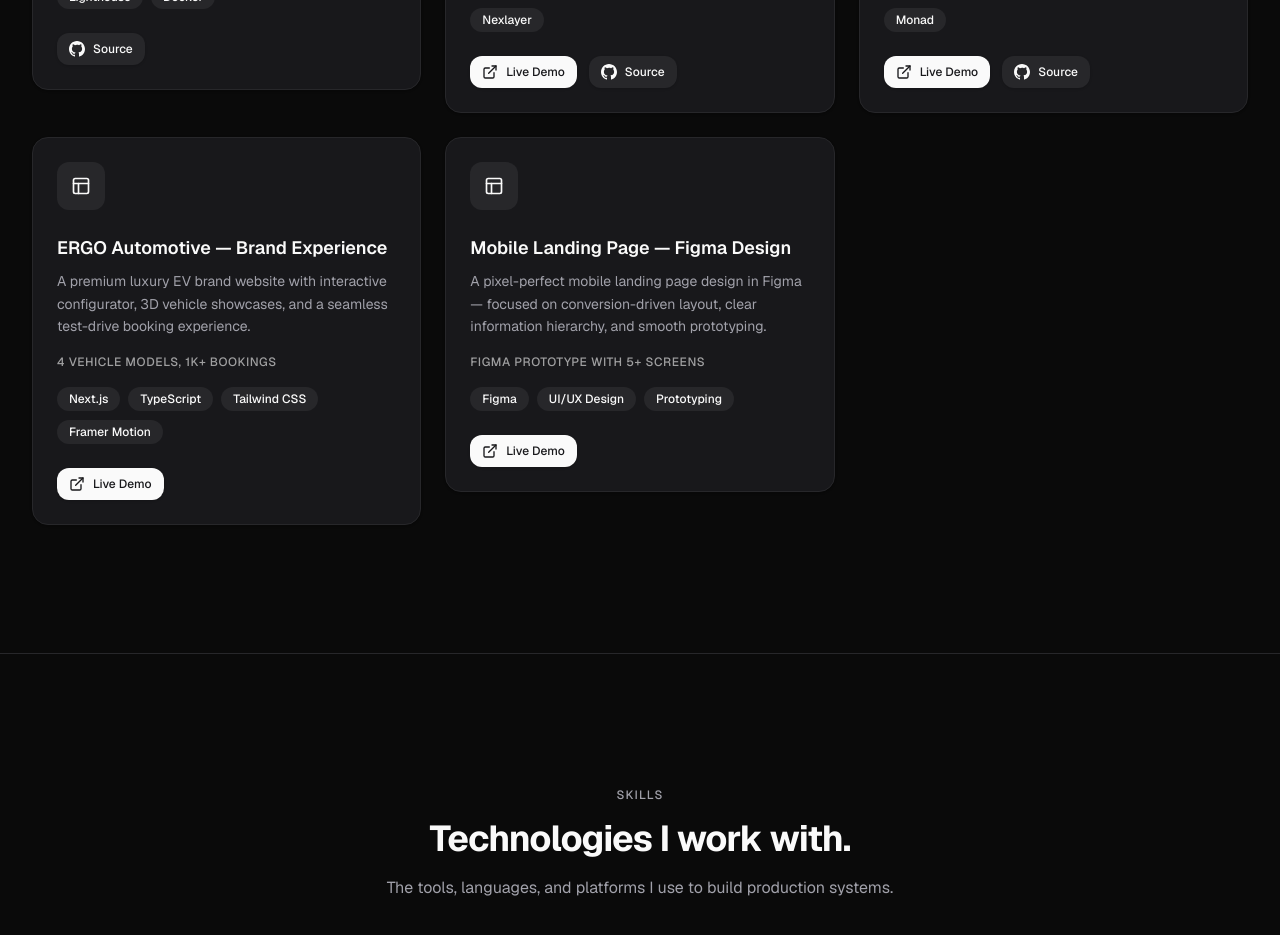
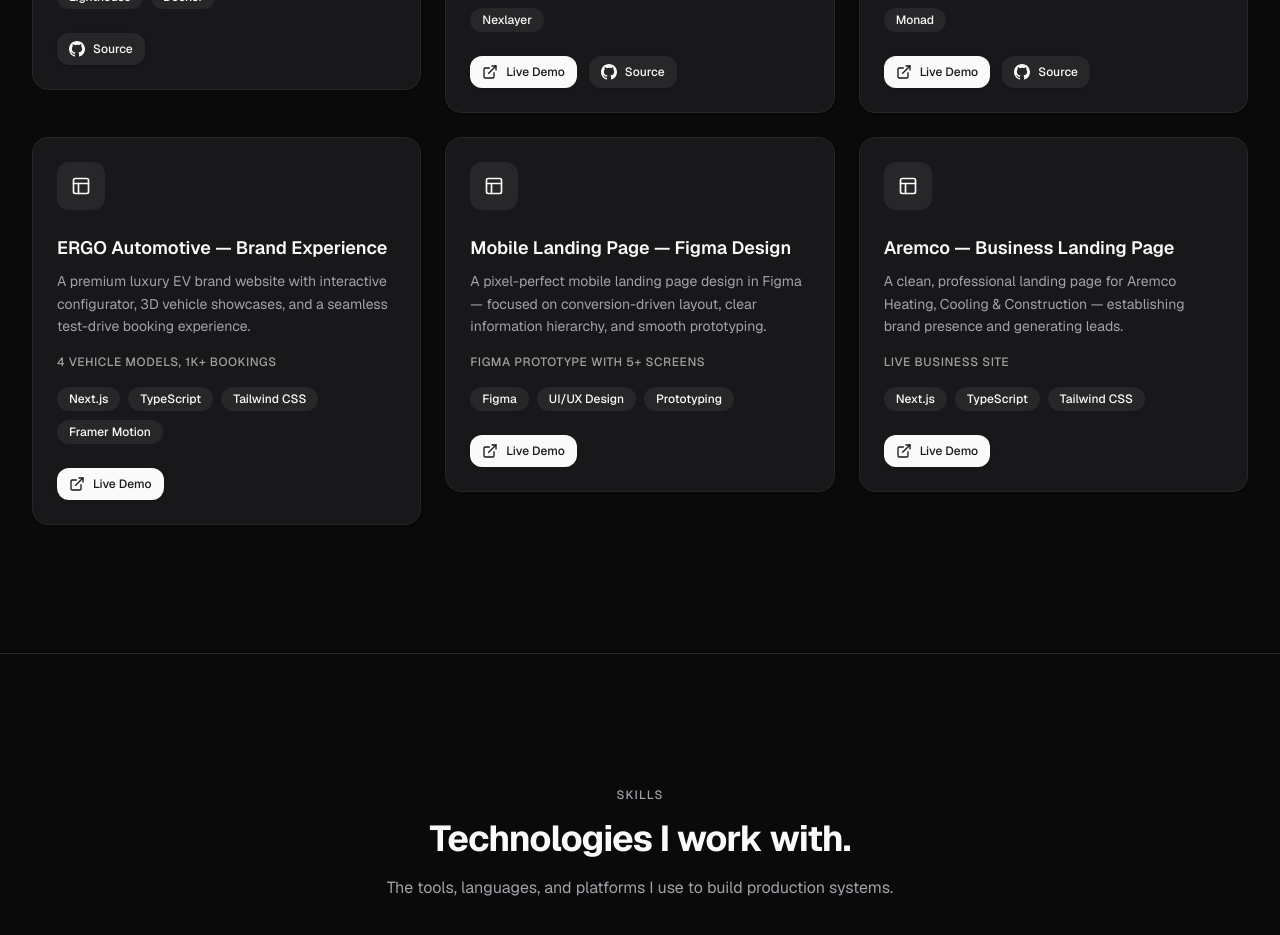
Before and after one commit to Arem-ee/arem, a Next.js app: page / in a window 1280 px wide. Shown: the part 4840-5775 px from the top of the page. Built offline with nearby package versions, Linux system fonts and the light colour scheme.

Commit message:
feat: add Aremco business landing page

```diff
--- a/src/data/assets.ts
+++ b/src/data/assets.ts
@@ -15,6 +15,7 @@ export const assets = {
     "redact": "https://picsum.photos/seed/redact-privacy/1200/630",
     "ergo-automotive": "https://picsum.photos/seed/ergo-automotive/1200/630",
     "mobile-landing-page": "https://picsum.photos/seed/mobile-landing/1200/630",
+    "aremco": "https://picsum.photos/seed/aremco-business/1200/630",
   } as Record<string, string>,
 
   blog: {
--- a/src/data/index.ts
+++ b/src/data/index.ts
@@ -238,6 +238,18 @@ export const projects: Project[] = [
     liveUrl: "https://boho-dwarf-46414877.figma.site",
     featured: true,
   },
+  {
+    title: "Aremco — Business Landing Page",
+    slug: "aremco",
+    description:
+      "A clean, professional landing page for Aremco Heating, Cooling & Construction — establishing brand presence and generating leads.",
+    image: "/images/projects/aremco.jpg",
+    technologies: ["Next.js", "TypeScript", "Tailwind CSS"],
+    category: "Frontend",
+    metrics: "Live business site",
+    liveUrl: "https://aremco-seven.vercel.app",
+    featured: true,
+  },
 ];
 
 export const skillCategories: SkillCategory[] = [
--- a/src/data/projects/index.ts
+++ b/src/data/projects/index.ts
@@ -673,6 +673,52 @@ export const projectDetails: ProjectDetail[] = [
       "The gap between Figma design and implementation is smallest when design tokens are treated as source of truth in both tools",
     ],
   },
+  {
+    title: "Aremco — Business Landing Page",
+    slug: "aremco",
+    description:
+      "A clean, professional landing page for Aremco Heating, Cooling & Construction — establishing brand presence and generating leads.",
+    image: "/images/projects/aremco.jpg",
+    technologies: ["Next.js", "TypeScript", "Tailwind CSS"],
+    category: "Frontend",
+    metrics: "Live business site",
+    liveUrl: "https://aremco-seven.vercel.app",
+    featured: true,
+    problem:
+      "Aremco needed an online presence to establish credibility and generate leads. The business had no website and relied entirely on word-of-mouth. Without a digital footprint, potential customers couldn't find them online or verify their services before reaching out.",
+    goals: [
+      "Create a professional online presence for a local service business",
+      "Make the site fast and mobile-friendly for on-the-go homeowners",
+      "Keep the tech stack simple and maintainable",
+      "Provide clear contact paths to drive phone calls and inquiries",
+    ],
+    architecture:
+      "Built with Next.js for static generation — the site is pre-rendered at build time for instant load. Tailwind CSS handles styling with a minimal footprint.",
+    technicalDecisions: [
+      {
+        decision: "Static generation over SSR",
+        rationale:
+          "A business landing page has no dynamic content that changes per-user. Static generation produces HTML files served directly from the CDN edge — zero server cost, instant load, and perfect Lighthouse scores out of the box.",
+      },
+    ],
+    challenges: [
+      {
+        challenge: "Convincing a traditional business owner that a website is worth the investment",
+        solution:
+          "Focused on tangible business outcomes — appearing in Google searches, being findable on mobile, and looking professional enough to justify premium pricing.",
+      },
+    ],
+    results: [
+      "Professional online presence for a local HVAC and construction business",
+      "Fast-loading static site with zero ongoing server costs",
+      "Mobile-first design for homeowners searching on their phones",
+      "Clear contact paths to drive qualified leads",
+    ],
+    lessonsLearned: [
+      "Not every project needs micro-frontends or CRDTs — a well-built static site is sometimes the most impactful thing you can ship",
+      "For local businesses, the design and copy matter more than the technology — clarity and trust convert better than animations",
+    ],
+  },
 ];
 
 export function getProjectBySlug(slug: string): ProjectDetail | undefined {
```
